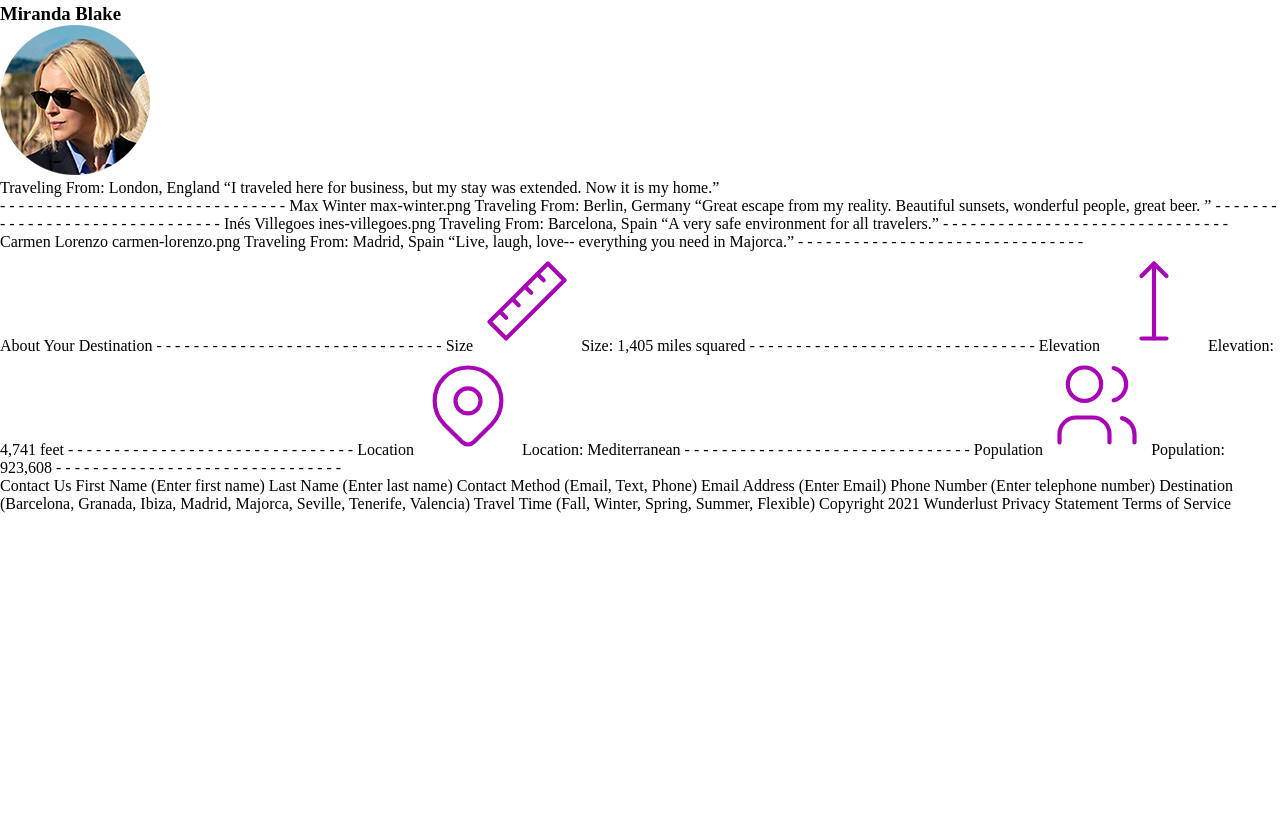
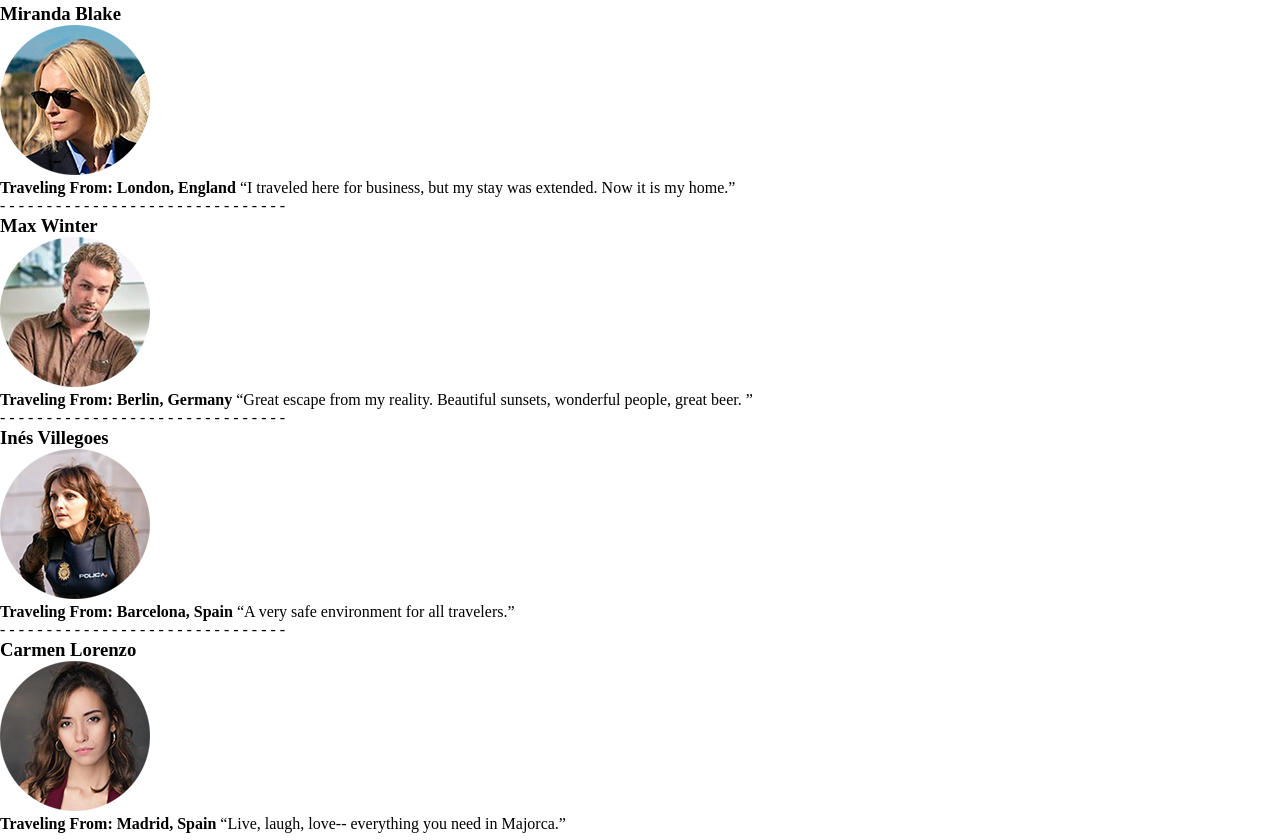
Before and after one commit to DRobbers/Wunderlust2, a plain HTML site: page index.html in a window 1280 px wide. Shown: the part 1818-2658 px from the top of the page. Before the commit the page ends 2331 px from the top, so only its background shows below. Drawn offline with Linux system fonts and the light colour scheme.

Commit message:
Update index.html

```diff
--- a/index.html
+++ b/index.html
@@ -97,24 +97,24 @@
 - - - - - - - - - - - - - - - - - - - - - - - - - - - - - - -
 <h3>Miranda Blake</h3>
 <img src="Images/miranda-blake-M.png" alt="miranda-blake picture" />
-<p>Traveling From: London, England
+<p><strong>Traveling From: London, England</strong>
 “I traveled here for business, but my stay was extended. Now it is my home.”</p>
 - - - - - - - - - - - - - - - - - - - - - - - - - - - - - - -
-Max Winter
-max-winter.png
-Traveling From: Berlin, Germany
-“Great escape from my reality. Beautiful sunsets, wonderful people, great beer. ”
+<h3>Max Winter</h3>
+<img src="Images/max-winter-M.png" alt="max-winter" />
+<p><strong>Traveling From: Berlin, Germany</strong>
+“Great escape from my reality. Beautiful sunsets, wonderful people, great beer. ”</p>
 - - - - - - - - - - - - - - - - - - - - - - - - - - - - - - -
-Inés Villegoes
-ines-villegoes.png
-Traveling From: Barcelona, Spain
-“A very safe environment for all travelers.”
+<h3>Inés Villegoes</h3>
+<img src="Images/ines-villegoes-M.png" alt="ines-villegoes picture" />
+<p><strong>Traveling From: Barcelona, Spain</strong>
+“A very safe environment for all travelers.”</p>
 
 - - - - - - - - - - - - - - - - - - - - - - - - - - - - - - -
-Carmen Lorenzo
-carmen-lorenzo.png
-Traveling From: Madrid, Spain
-“Live, laugh, love-- everything you need in Majorca.”
+<h3>Carmen Lorenzo</h3>
+<img src="Images/carmen-lorenzo-M.png" alt="carmen-lorenzo picture" />
+<p><strong>Traveling From: Madrid, Spain</strong>
+“Live, laugh, love-- everything you need in Majorca.”</p>
 - - - - - - - - - - - - - - - - - - - - - - - - - - - - - - -
 </article>
 
```
